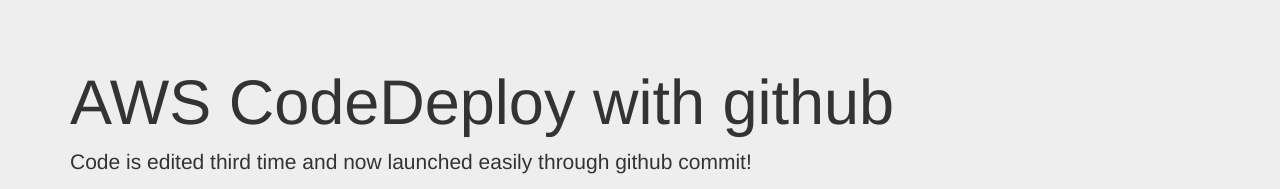
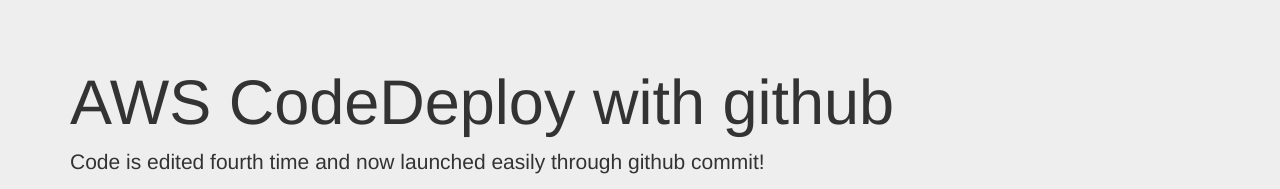
Before and after one commit to abhi4uiec/Aws-CodeDeploy-Example-first, a plain HTML site: page index.html in a window 1280 px wide. Shown: the top 189 px of the page. Drawn offline with nearby package versions, Linux system fonts and the light colour scheme.

Commit message:
Update index.html

```diff
--- a/index.html
+++ b/index.html
@@ -14,7 +14,7 @@
     <div class="jumbotron">
       <div class="container">
         <h1>AWS CodeDeploy with github</h1>
-        <p>Code is edited third time and now launched easily through github commit!</p>
+        <p>Code is edited fourth time and now launched easily through github commit!</p>
         <p><a class="btn btn-primary btn-lg" href="#" role="button">Learn more &raquo;</a></p>
       </div>
     </div>
```
